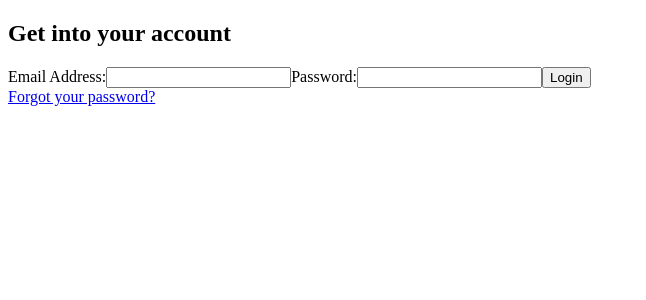
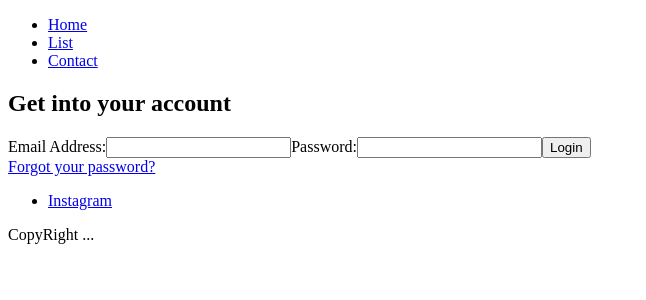
Before and after one commit to Laurajcb/Movies-jsx, a React (Create React App) app: page / in a window 1280 px wide. Shown: the top 300 px of the page, without its empty margins (0-646 px from the left). Built offline with nearby package versions, Linux system fonts and the light colour scheme.

Commit message:
Added header and footer componets

```diff
--- a/src/App.js
+++ b/src/App.js
@@ -2,14 +2,20 @@
 import { Login } from "./components/Login";
 import { List } from "./components/List";
 import { Routes, Route } from "react-router-dom";
+import { Header } from './Header';
+import { Footer} from './Footer';
 
 function App() {
   return (
     <>
+      <Header/>
+
       <Routes>
         <Route path='/' element={<Login />} />
         <Route path='/List' element={<List />} />
       </Routes>
+
+      <Footer/>
     </>
   );
 }
--- /dev/null
+++ b/src/Footer.js
@@ -0,0 +1,17 @@
+import React from "react";
+
+function Footer() {
+	return (
+		<footer>
+			<ul>
+				<li> <a href="http://instagram.com" rel='noopener
+				noreferrer'>Instagram</a> </li>
+			</ul>
+			<p>
+				CopyRight ...
+			</p>
+		</footer>
+	)
+}
+
+export { Footer };
--- /dev/null
+++ b/src/Header.js
@@ -0,0 +1,24 @@
+import React from 'react';
+import { Link } from 'react-router-dom';
+
+function Header() {
+  return (
+    <header>
+      <nav>
+        <ul>
+          <li>
+            <Link to='/'>Home</Link>
+          </li>
+          <li>
+            <Link to='/List'>List</Link>
+          </li>
+          <li>
+            <Link to='/Contact'>Contact</Link>
+          </li>
+        </ul>
+      </nav>
+    </header >
+  )
+}
+
+export { Header };
```
Also changed, not shown: src/components/List.js (line endings or trailing spaces), src/components/Login.js (line endings or trailing spaces), src/index.js (line endings or trailing spaces).
